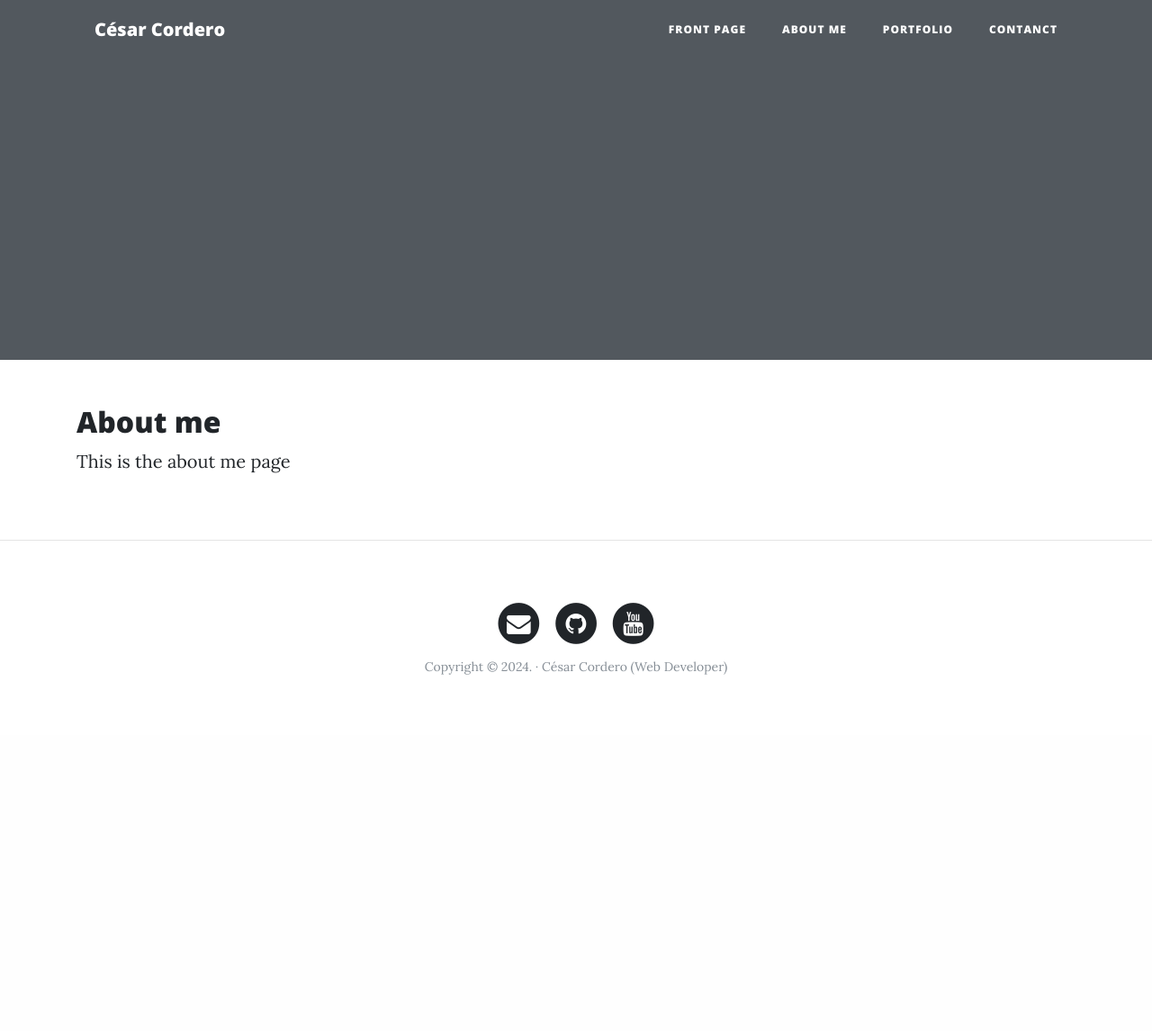
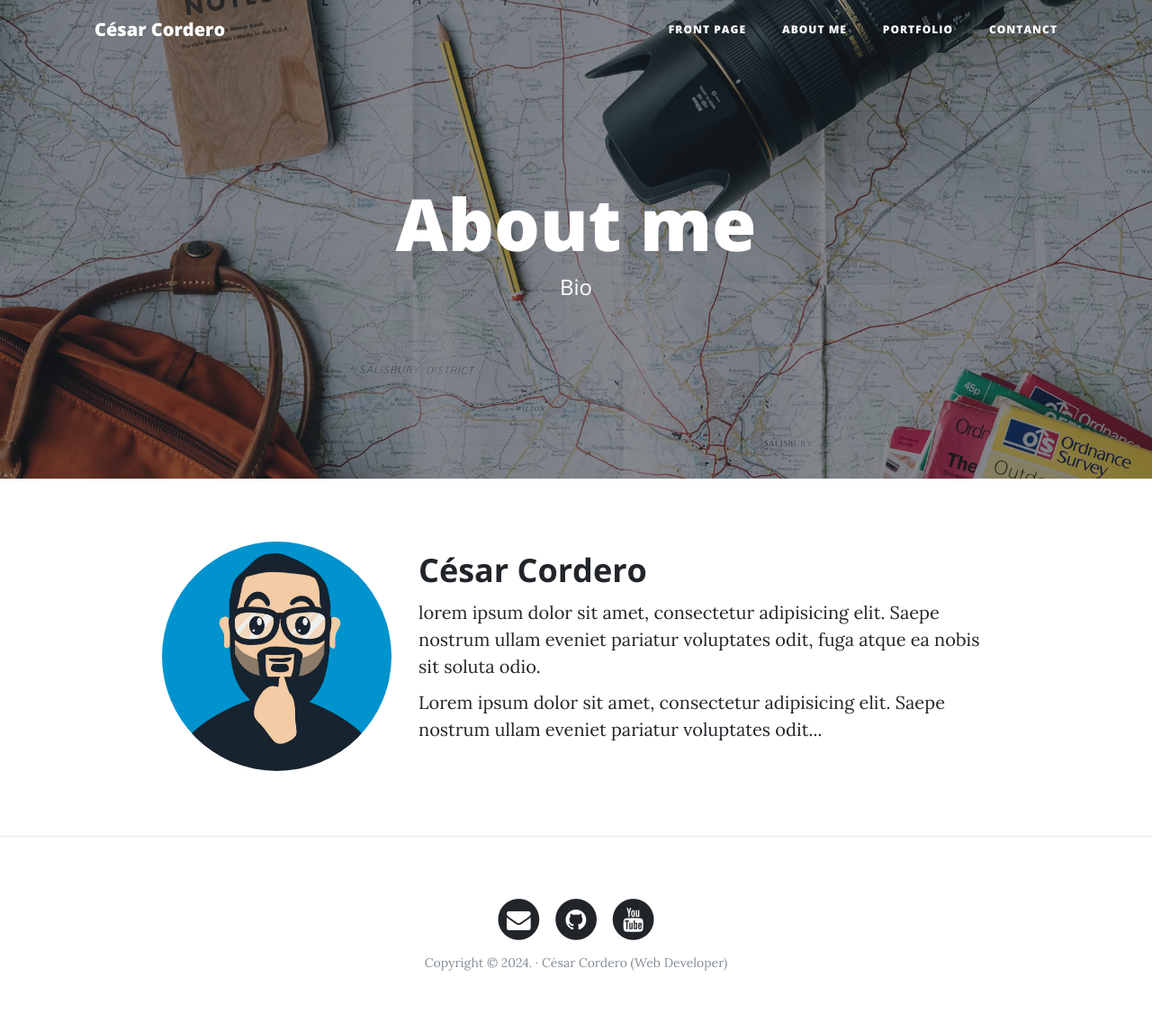
Before and after one commit to Cesar90/personalwebdjango, a Django app: page /about-me/ in a window 1280 px wide. Shown: the whole page at 90% size. Before the commit the page ends 750 px from the top, so only its background shows below. Run offline with Django 3.2, Linux system fonts and the light colour scheme; some libraries are stand-ins or nearby versions.

Commit message:
Pages views improved

```diff
--- a/app/core/templates/core/about.html
+++ b/app/core/templates/core/about.html
@@ -1,7 +1,23 @@
-{% extends "core/base.html" %}
-{% block title %} About {% endblock %}
+{% extends 'core/base.html' %}
+
+{% block title %}About me{% endblock %}
+
+{% block background %}{% load static %}{% static 'core/img/about-bg.jpg' %}{% endblock %}
+
+{% block headers %}
+<h1>About me</h1>
+<span class="subheading">Bio</span>
+{% endblock %}
+
 {% block content %}
-    <h2>About me</h2>
-
-    <p>This is the about me page</p>
+<div class="row">
+    <div class="col-lg-3 col-md-4 offset-lg-1">
+        <img class="img-fluid avatar" src="{% static 'core/img/avatar.jpg' %}" alt="">
+    </div>
+    <div class="col-lg-7 col-md-8">
+        <h2 class="section-heading">César Cordero</h2>
+        <p>lorem ipsum dolor sit amet, consectetur adipisicing elit. Saepe nostrum ullam eveniet pariatur voluptates odit, fuga atque ea nobis sit soluta odio.</p>
+        <p>Lorem ipsum dolor sit amet, consectetur adipisicing elit. Saepe nostrum ullam eveniet pariatur voluptates odit...</p>
+    </div>
+</div>
 {% endblock %}
```
Also changed, not shown: app/core/templates/core/contact.html (+19 -5 lines), app/core/templates/core/home.html (+8 -5 lines).
